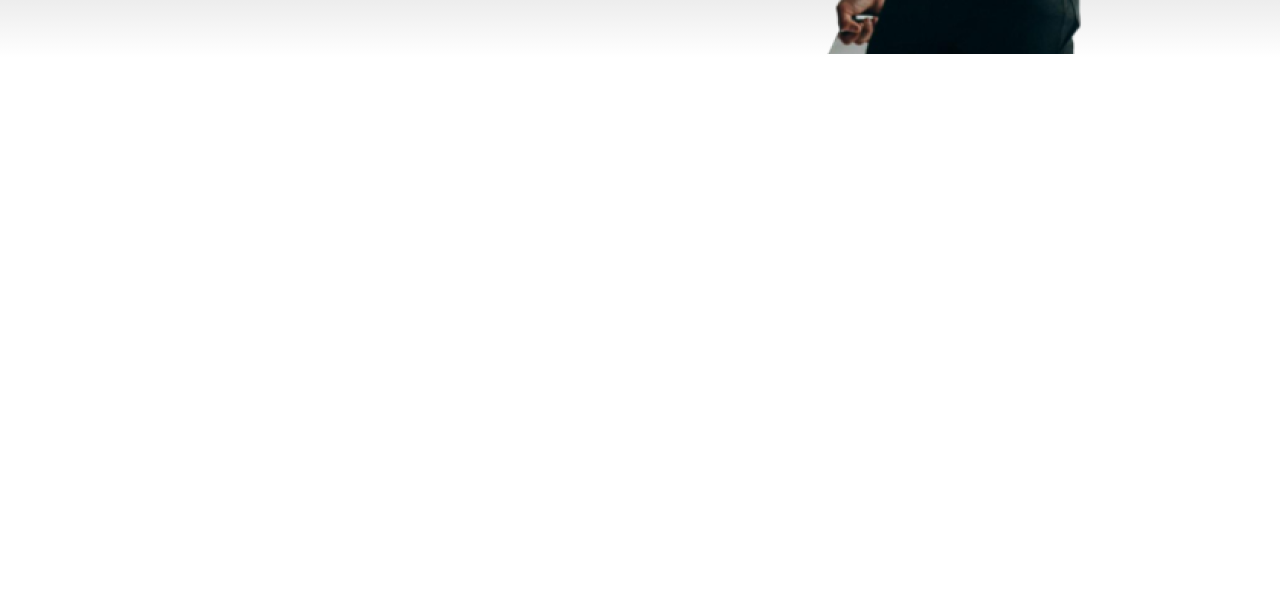
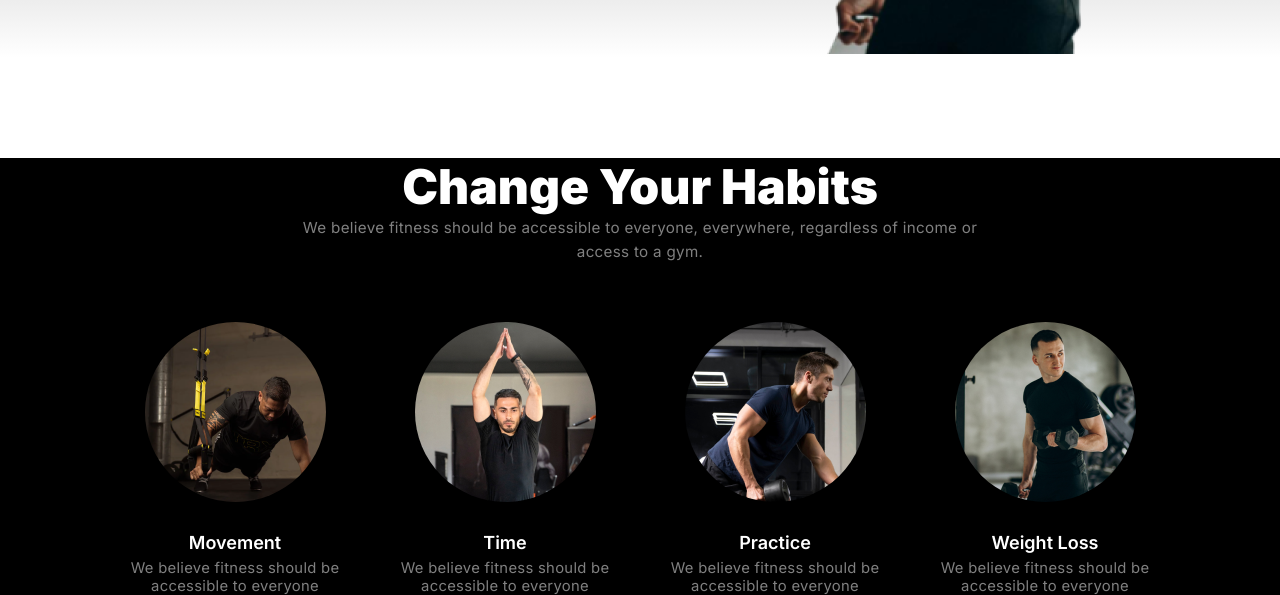
Before and after one commit to mtowfiq/Assignment-2, a plain HTML site: page index.html in a window 1280 px wide. Shown: the part 699-1294 px from the top of the page. Before the commit the page ends 1124 px from the top, so only its background shows below. Drawn offline with Linux system fonts and the light colour scheme; a web font is replaced by a local one.

Commit message:
finished with habits section and made it responsive

```diff
--- a/index.html
+++ b/index.html
@@ -13,7 +13,7 @@
 <body class="inter-font">
     <header>
         <nav class="navbar">
-            <h3 class="navbar-heading">Fitness</h3>
+            <h3 class="navbar-heading"><em>Fitness</em></h3>
             <ul>
                 <li><button class="navbar-btn"><a href="">Home</a></button></li>
                 <li><a href="">Service</a></li>
@@ -31,7 +31,9 @@
                 </div>
             </div>
             <div class="banner-img">
-                <img src="images/Images 2.png" alt="">
+                <div class="banner-img-container">
+                    <img src="images/Images 2.png" alt="">
+                </div>
                 <div class="upper-desc">
                     <h4 class="upper-heading">500+</h4>
                     <p class="upper-txt">Free Workout Videos</p>
@@ -53,26 +55,34 @@
         <section class="habits">
             <div class="habits-info">
                 <h3 class="primary-heading">Change Your Habits</h3>
-                <p class="primary-txt">We believe fitness should be accessible to everyone, everywhere, regardless of income or access to a gym.</p>
+                <p class="primary-txt">We believe fitness should be accessible to everyone, everywhere, regardless of income or <br>access to a gym.</p>
             </div>
             <div class="habits-container">
                 <div class="card">
-                    <img src="" alt="">
+                    <div class="img-container">
+                        <img src="images/image 3.png" alt="">
+                    </div>
                     <h5 class="img-heading">Movement</h5>
                     <p class="img-txt">We believe fitness should be accessible to everyone</p>
                 </div>
                 <div class="card">
-                    <img src="" alt="">
+                    <div class="img-container">
+                        <img src="images/image 2.png" alt="">
+                    </div>
                     <h5 class="img-heading">Time</h5>
                     <p class="img-txt">We believe fitness should be accessible to everyone</p>
                 </div>
                 <div class="card">
-                    <img src="" alt="">
+                    <div class="img-container">
+                        <img src="images/image 4.png" alt="">
+                    </div>
                     <h5 class="img-heading">Practice</h5>
                     <p class="img-txt">We believe fitness should be accessible to everyone</p>
                 </div>
                 <div class="card">
-                    <img src="" alt="">
+                    <div class="img-container">
+                        <img src="images/image 5.png" alt="">
+                    </div>
                     <h5 class="img-heading">Weight Loss</h5>
                     <p class="img-txt">We believe fitness should be accessible to everyone</p>
                 </div>
--- a/styles/styles.css
+++ b/styles/styles.css
@@ -18,14 +18,25 @@ header{
     margin-bottom: 100px;
 }
 main{
-    visibility: hidden;
-    background: rgb(185, 185, 185);
+    background: black;
 }
 .primary-heading{
-
+    color: rgb(255, 255, 255);
+    font-family: Inter;
+    font-size: 3rem;
+    font-weight: 900;
+    line-height: 120%;
+    letter-spacing: 0%;
+    text-align: left;
 }
 .primary-txt{
-
+    color: rgba(255, 255, 255, 0.5);
+    font-family: Inter;
+    font-size: 0.95rem;
+    font-weight: 400;
+    line-height: 24px;
+    letter-spacing: 0.3px;
+    text-align: center;
 }
 
 /* Navbar styles */
@@ -204,10 +215,57 @@ main{
     letter-spacing: 0.5px;
     text-align: left;
 }
+
+/* Habits styles */
+.habits{
+    max-width: 1040px;
+    margin: 0px auto;
+}
+.habits-info > h3, p{
+    text-align: center;
+}
+.habits-container{
+    display: grid;
+    grid-template-columns: repeat(4, 1fr);
+    gap: 40px;
+    margin-top: 58px;
+}
+.img-container{
+    display: flex;
+    justify-content: center;
+    align-items: center;
+}
+.img-container > img{
+    border-radius: 50%;
+}
+.img-heading{
+    color: rgb(255, 255, 255);
+    font-family: Inter;
+    font-size: 1.125rem;
+    font-weight: 600;
+    line-height: 120%;
+    letter-spacing: 0%;
+    text-align: center;
+    margin-top: 30px;
+    margin-bottom: 6px;
+}
+.img-txt{
+    color: rgba(255, 255, 255, 0.5);
+    font-family: Inter;
+    font-size: 0.925rem;
+    font-weight: 400;
+    line-height: 18px;
+    letter-spacing: 0.3px;
+    text-align: center;
+}
 /* For small devices */
 @media screen and (max-width: 576px) {
     .banner{
         flex-direction: column;
+    }
+    .banner-img img{
+        height: auto;
+        /* width: auto; */
     }
     .upper-desc{
         width: 145.91px;
@@ -230,7 +288,12 @@ main{
     }
     .navbar ul{
         display: none;
-
+    }
+    .habits{
+        margin-top: 479px;
+    }
+    .habits-container{
+        grid-template-columns: 1fr;
     }
 
 }
```
